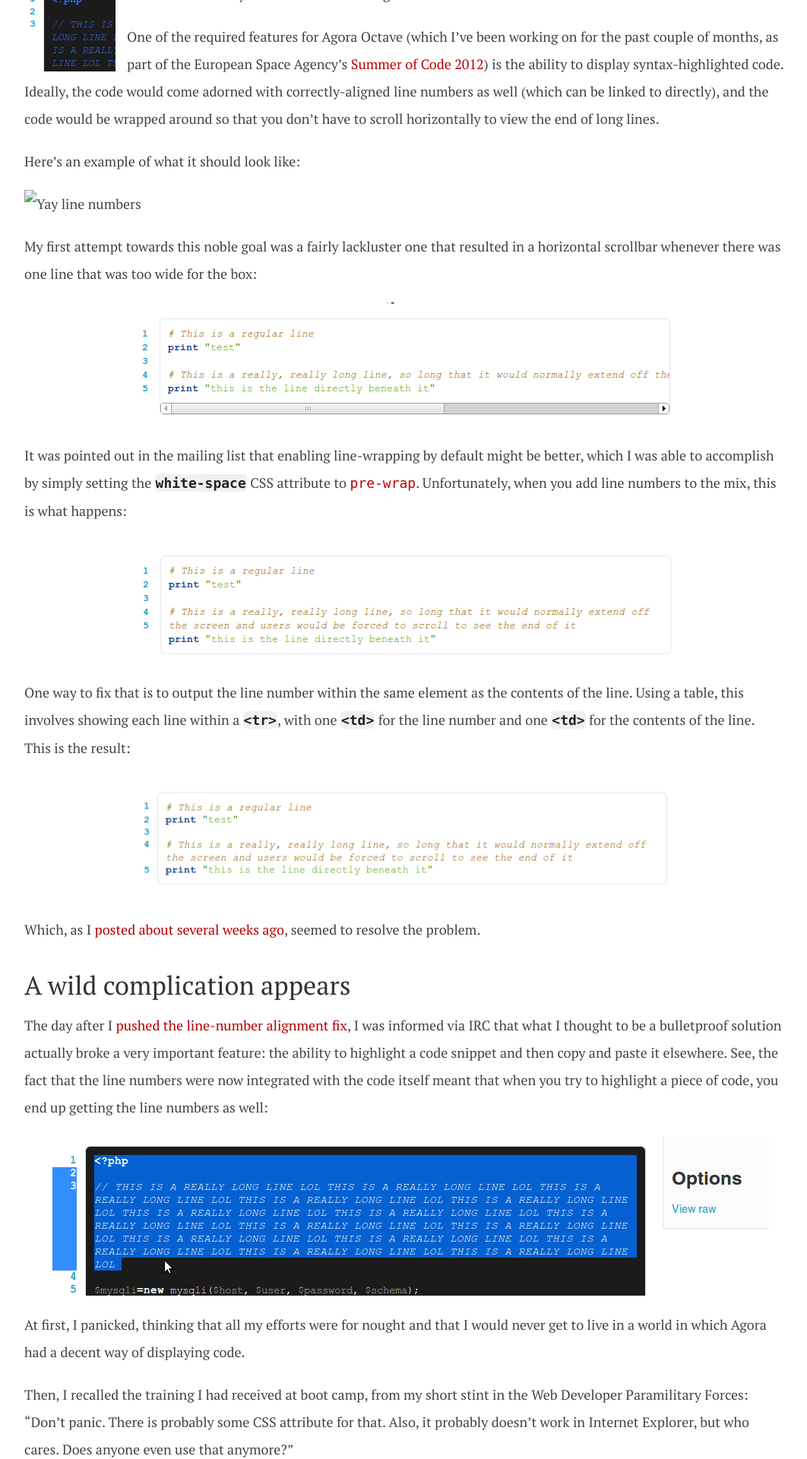
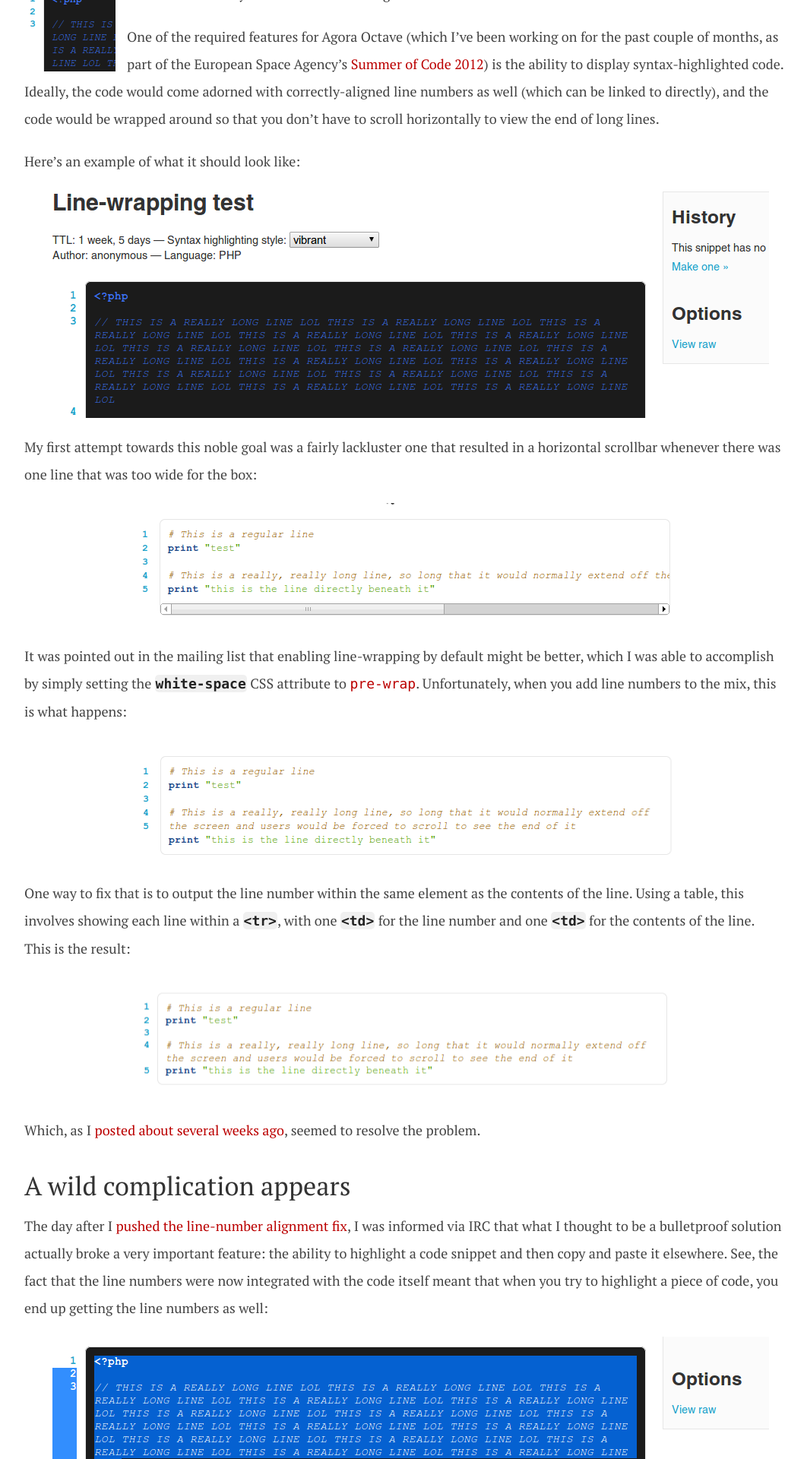
Before and after one commit to dellsystem/dellsystem.github.io, a Jekyll site: the page built from _posts/2012-09-29-line-numbering.md, in a window 1280 px wide. Shown: the part 388-2308 px from the top of the page at 76% size, without its empty margins (108-1170 px from the left). Built offline with Jekyll 4.4.1, drawn with Linux system fonts in a browser that asks for light colours.

Commit message:
Fix broken image link in line-numbering post

```diff
--- a/_posts/2012-09-29-line-numbering.md
+++ b/_posts/2012-09-29-line-numbering.md
@@ -15,7 +15,7 @@ One of the required features for Agora Octave (which I've been working on for th
 
 Here's an example of what it should look like:
 
-![Yay line numbers](line-numbering.png)
+![Yay line numbers](/img/posts/line-numbering/line-numbering.png)
 
 My first attempt towards this noble goal was a fairly lackluster one that resulted in a horizontal scrollbar whenever there was one line that was too wide for the box:
 
```
